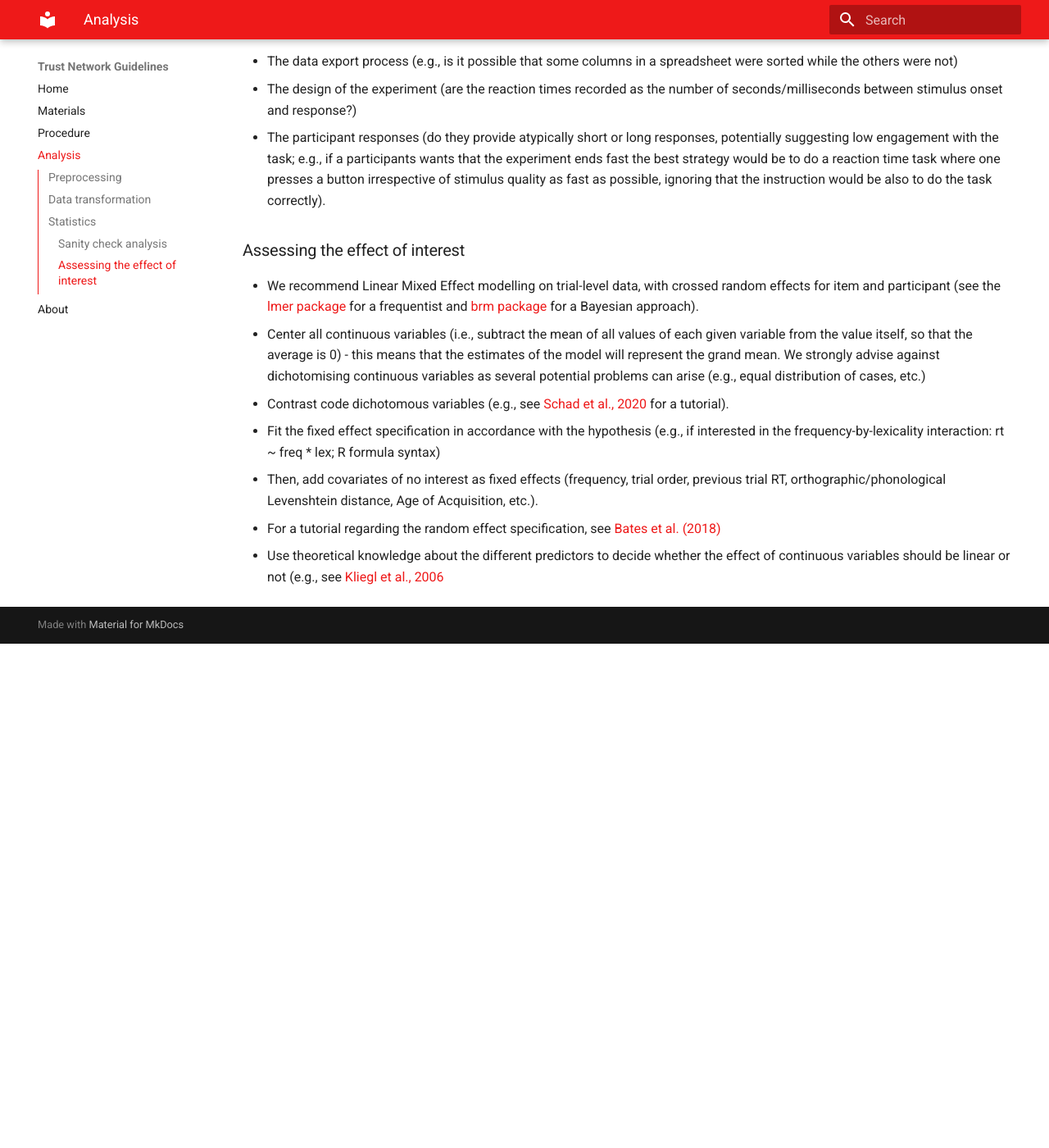
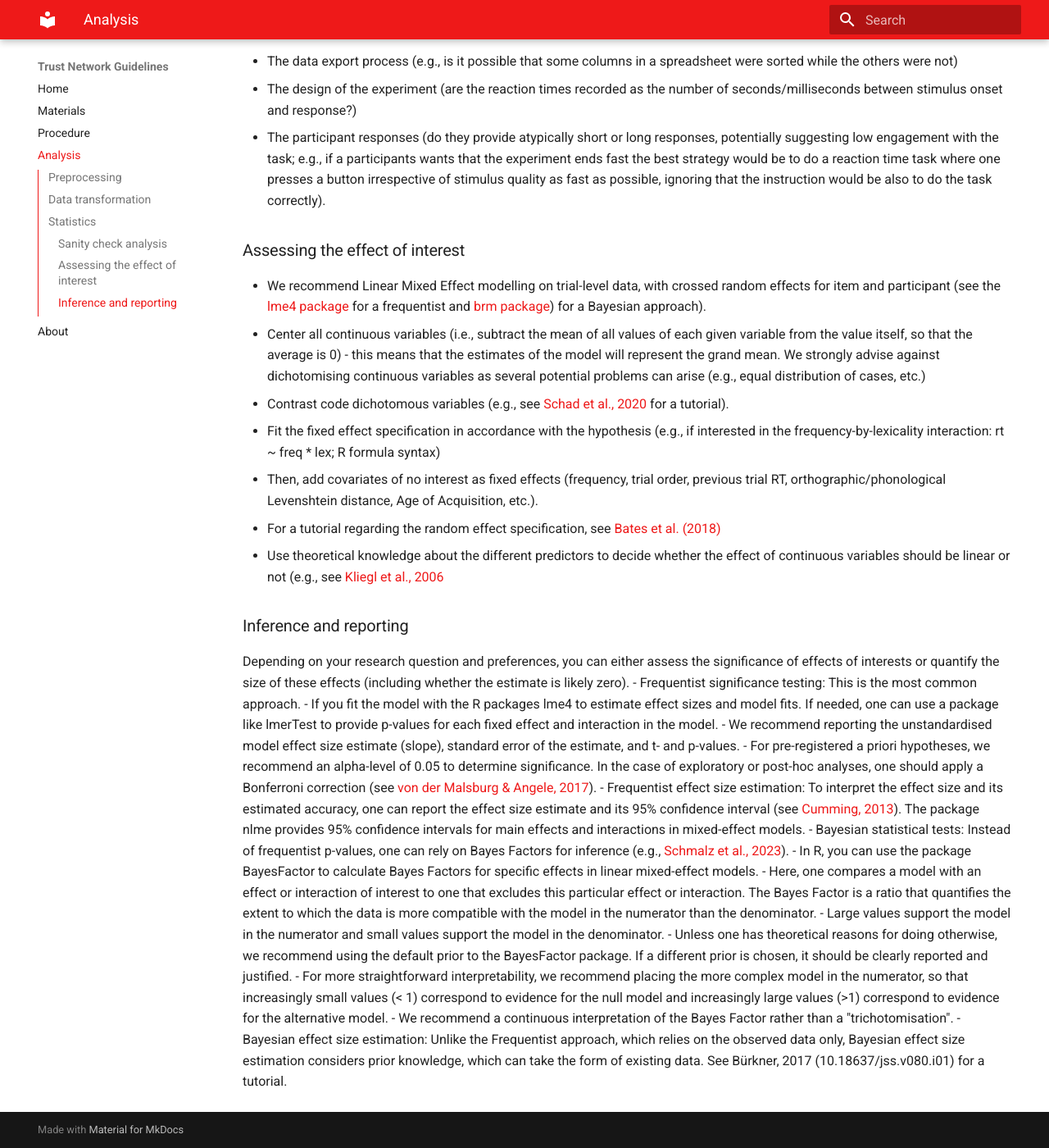
Before and after one commit to cwdeee/trust-network-guidelines, an MkDocs documentation site: the page built from docs/analysis.md, in a window 1280 px wide and 1400 px high, scrolled down 2055 px. Shown: the whole window at 82% size. Built offline with MkDocs 1.6.1 and Material for MkDocs 9.7.7, drawn with Linux system fonts in a browser that asks for light colours; before the commit the page ends 2840 px from its top, so only the background shows below that.

Commit message:
inference

```diff
--- a/docs/analysis.md
+++ b/docs/analysis.md
@@ -52,10 +52,27 @@ If the main effects and interaction are not present, one should troubleshoot the
 - The participant responses (do they provide atypically short or long responses, potentially suggesting low engagement with the task; e.g., if a participants wants that the experiment ends fast the best strategy would be to do a reaction time task where one presses a button irrespective of stimulus quality as fast as possible, ignoring that the instruction would be also to do the task correctly).
 
 ### Assessing the effect of interest
-- We recommend Linear Mixed Effect modelling on trial-level data, with crossed random effects for item and participant (see the [lmer package]() for a frequentist and [brm package]() for a Bayesian approach).
+- We recommend Linear Mixed Effect modelling on trial-level data, with crossed random effects for item and participant (see the [lme4 package](https://github.com/lme4/lme4) for a frequentist and [brm package](https://github.com/paul-buerkner/brms)) for a Bayesian approach).
 - Center all continuous variables (i.e., subtract the mean of all values of each given variable from the value itself, so that the average is 0) - this means that the estimates of the model will represent the grand mean. We strongly advise against dichotomising continuous variables as several potential problems can arise (e.g., equal distribution of cases, etc.)
 - Contrast code dichotomous variables (e.g., see [Schad et al., 2020](https://doi.org/10.1016/j.jml.2019.104038) for a tutorial).
 - Fit the fixed effect specification in accordance with the hypothesis (e.g., if interested in the frequency-by-lexicality interaction: rt ~ freq * lex; R formula syntax)
 - Then, add covariates of no interest as fixed effects (frequency, trial order, previous trial RT, orthographic/phonological Levenshtein distance, Age of Acquisition, etc.).
 - For a tutorial regarding the random effect specification, see [Bates et al. (2018)](https://doi.org/10.48550/arXiv.1506.04967)
 - Use theoretical knowledge about the different predictors to decide whether the effect of continuous variables should be linear or not (e.g., see [Kliegl et al., 2006](https://doi.org/10.1037/0096-3445.135.1.12)
+
+
+### Inference and reporting
+Depending on your research question and preferences, you can either assess the significance of effects of interests or quantify the size of these effects (including whether the estimate is likely zero).
+- Frequentist significance testing: This is the most common approach.
+    - If you fit the model with the R packages lme4 to estimate effect sizes and model fits. If needed, one can use a package like lmerTest to provide p-values for each fixed effect and interaction in the model.
+    - We recommend reporting the unstandardised model effect size estimate (slope), standard error of the estimate, and t- and p-values.
+    - For pre-registered a priori hypotheses, we recommend an alpha-level of 0.05 to determine significance. In the case of exploratory or post-hoc analyses, one should apply a Bonferroni correction (see [von der Malsburg & Angele, 2017](https://doi.org/10.1016/j.jml.2016.10.003)).
+    - Frequentist effect size estimation: To interpret the effect size and its estimated accuracy, one can report the effect size estimate and its 95% confidence interval (see [Cumming, 2013](https://doi.org/10.1177/095679761350496)). The package nlme provides 95% confidence intervals for main effects and interactions in mixed-effect models.
+- Bayesian statistical tests: Instead of frequentist p-values, one can rely on Bayes Factors for inference (e.g., [Schmalz et al., 2023](https://doi.org/10.1037/met0000421)).
+    - In R, you can use the package BayesFactor to calculate Bayes Factors for specific effects in linear mixed-effect models.
+    - Here, one compares a model with an effect or interaction of interest to one that excludes this particular effect or interaction. The Bayes Factor is a ratio that quantifies the extent to which the data is more compatible with the model in the numerator than the denominator.
+    - Large values support the model in the numerator and small values support the model in the denominator.
+    - Unless one has theoretical reasons for doing otherwise, we recommend using the default prior to the BayesFactor package. If a different prior is chosen, it should be clearly reported and justified.
+    - For more straightforward interpretability, we recommend placing the more complex model in the numerator, so that increasingly small values (< 1) correspond to evidence for the null model and increasingly large values (>1) correspond to evidence for the alternative model.
+    - We recommend a continuous interpretation of the Bayes Factor rather than a "trichotomisation".
+    - Bayesian effect size estimation: Unlike the Frequentist approach, which relies on the observed data only, Bayesian effect size estimation considers prior knowledge, which can take the form of existing data. See Bürkner, 2017 (10.18637/jss.v080.i01) for a tutorial.
```
